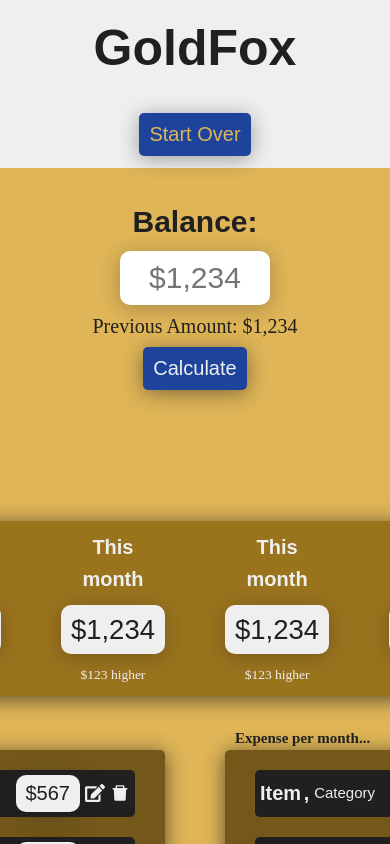
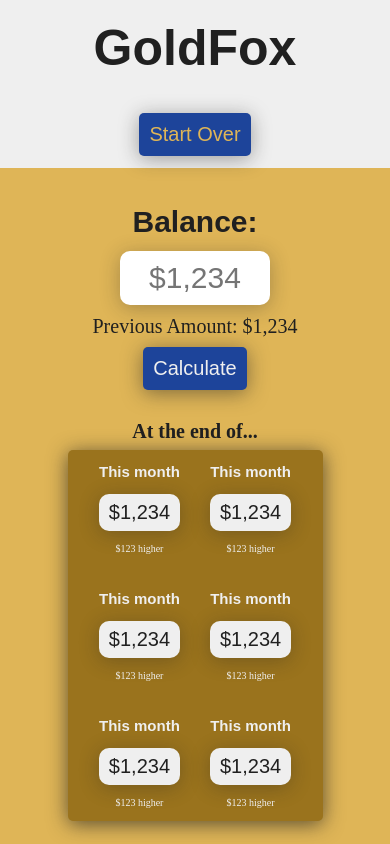
Before and after one commit to joshua-rdrgz/goldfox, a React (Create React App) app: page / in a window 390 px wide. Shown: the top 844 px of the page. Built offline with nearby package versions, Linux system fonts and the light colour scheme.

Commit message:
Add Calculations styling media queries.

```diff
--- a/src/styles/abstracts/_mixins.scss
+++ b/src/styles/abstracts/_mixins.scss
@@ -5,6 +5,12 @@
   font-family: $font-heading;
   font-weight: $weight;
   font-size: $size;
+}
+@mixin fontSizeSmall() {
+  font-size: 1.75rem;
+  @media (max-width: $query-small) {
+    font-size: 2rem;
+  }
 }
 
 // COLORS
--- a/src/styles/abstracts/_variables.scss
+++ b/src/styles/abstracts/_variables.scss
@@ -13,4 +13,6 @@ $font-weight-regular: 400;
 $font-weight-bold: 700;
 
 // MEDIA QUERIES
-$query-small: 400px;
+$query-large: 78.4375em; // 1065px
+$query-medium: 56.875em; // 810px
+$query-small: 25em; // 400px
--- a/src/styles/layout/balance/balance.module.scss
+++ b/src/styles/layout/balance/balance.module.scss
@@ -28,11 +28,8 @@
   }
   &__prevNumber {
     display: block;
-    font-size: 1.5rem;
     color: $color-black;
-    @media (max-width: $query-small) {
-      font-size: 2rem;
-    }
+    @include fontSizeSmall;
   }
 }
 
--- a/src/styles/layout/calculations/calculations.module.scss
+++ b/src/styles/layout/calculations/calculations.module.scss
@@ -5,22 +5,33 @@
   display: flex;
   flex-direction: column;
   align-items: center;
-  margin-top: 3rem;
+  margin-top: 5rem;
+  @media (max-width: $query-medium) {
+    margin-top: 2rem;
+  }
   &__caption {
     // "At the end of..."
     color: $color-black;
-    font-size: 1.5rem;
-    margin-right: 87rem;
+    @include fontSizeSmall;
+    margin-bottom: 0.25rem;
   }
   &__monthContainer {
     @include boxShadow(0.7);
     display: flex;
+    flex-wrap: wrap;
     gap: 6rem;
     padding: 1rem 3rem;
     justify-content: center;
     text-align: center;
     background-color: $color-secondary;
-    max-width: 100rem;
+    max-width: 75%;
     border-radius: 0.5rem;
+    @media (max-width: $query-large) {
+      gap: 4rem;
+    }
+    @media (max-width: $query-medium) {
+      gap: 3rem;
+      max-width: 50%;
+    }
   }
 }
--- a/src/styles/layout/calculations/month.module.scss
+++ b/src/styles/layout/calculations/month.module.scss
@@ -7,11 +7,20 @@
   gap: 1rem;
   &__title {
     @include fontHeading($font-weight-bold, 2rem);
+    @media (max-width: $query-large) {
+      font-size: 1.5rem;
+    }
   }
   &__amount {
     @include designNumber(2.75rem);
+    @media (max-width: $query-large) {
+      font-size: 2rem;
+    }
   }
   &__comparison {
     font-size: 1.35rem;
+    @media (max-width: $query-large) {
+      font-size: 1rem;
+    }
   }
 }
```
